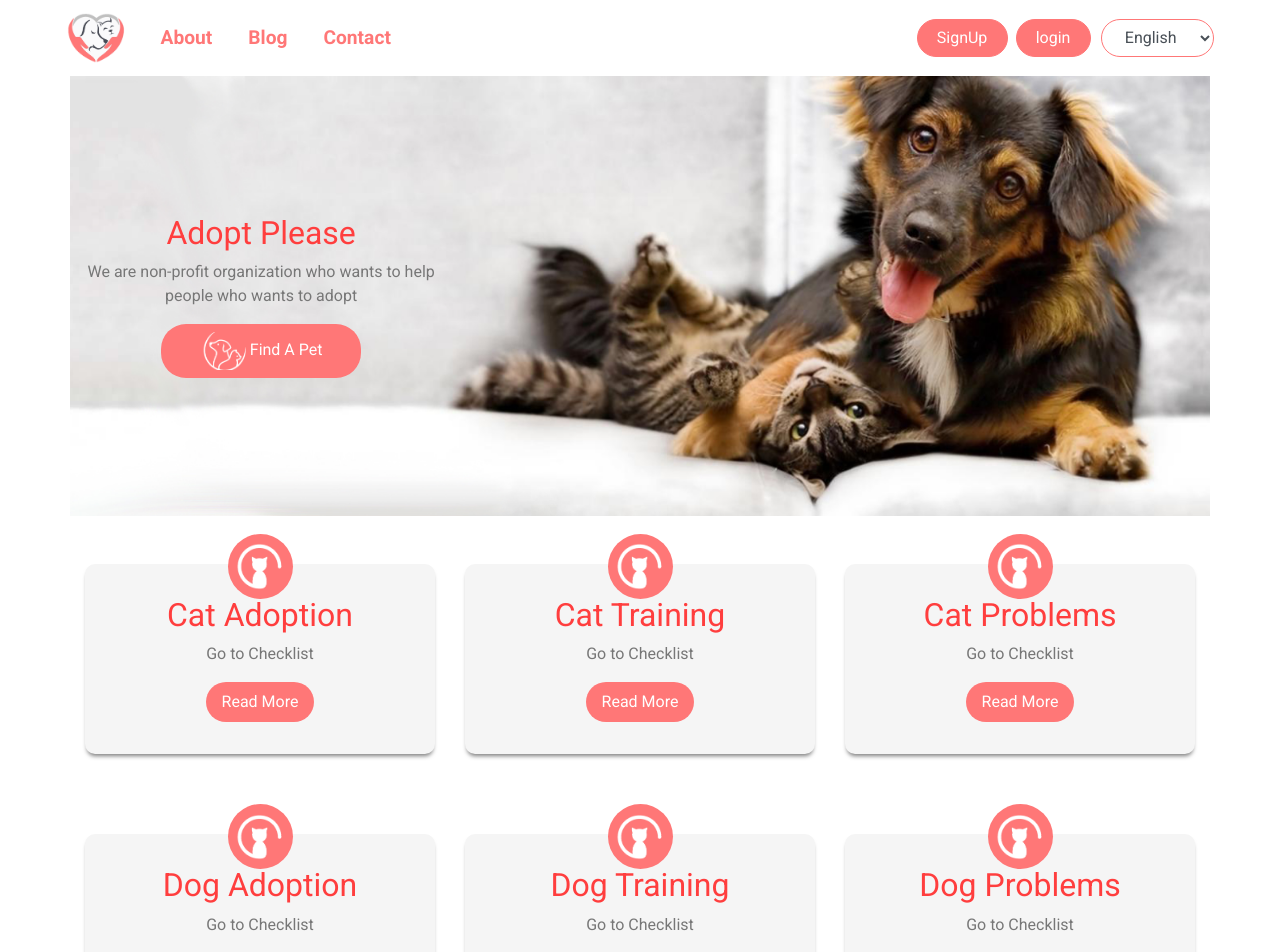
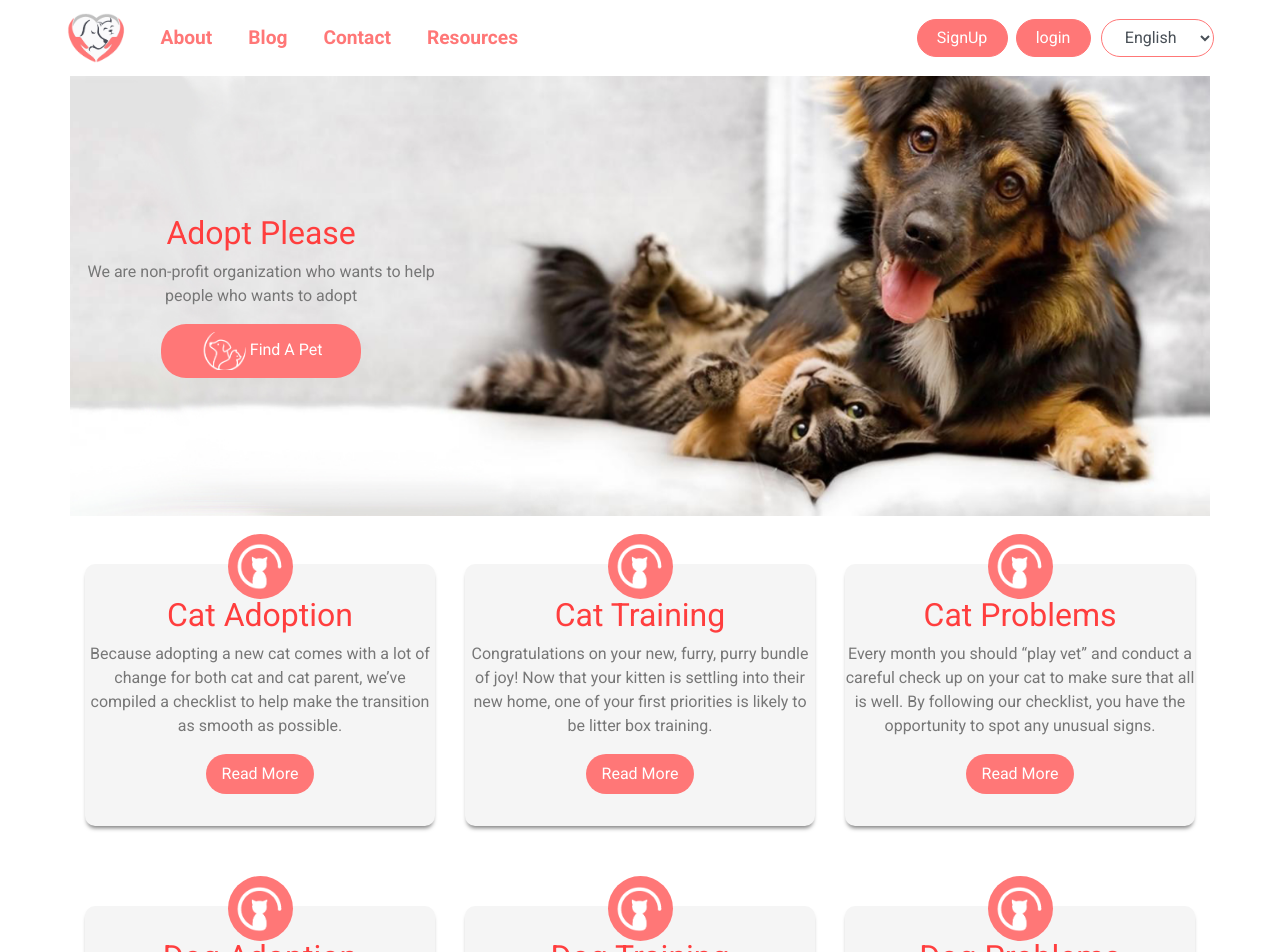
Before and after one commit to ReCoded-Org/capstone-turkey-animal-adoption, a React (Create React App) app: page /resources in a window 1280 px wide. Shown: the top 952 px of the page. Built offline with nearby package versions, Linux system fonts and the light colour scheme; the HTML template or start-up script is replaced by a standard one.

Commit message:
Build: new content also new tab feature

```diff
--- a/src/App.js
+++ b/src/App.js
@@ -11,7 +11,7 @@ function App() {
     <Router>
       <Route path="/" component={NavBar} />
       <Route exact path="/" component={Homepage} />
-      <Route exact path="/resources" component={ResourcesPage} />
+      <Route path="/resources" component={ResourcesPage} />
     </Router>
   );
 }
--- a/src/components/CheckList/CheckList.js
+++ b/src/components/CheckList/CheckList.js
@@ -12,7 +12,7 @@ const Checklist = ({ text, title, link }) => {
         </div>
         <h2>{title}</h2>
         <p className="checkListText">{text}</p>
-        <a href={link}>
+        <a href={link} target="_blank">
           <button className="checkListButton">Read More</button>
         </a>
       </div>
--- a/src/components/NavBar/NavBar.js
+++ b/src/components/NavBar/NavBar.js
@@ -32,6 +32,9 @@ function NavBar() {
             <NavLink to="/contact" className="nav-link navLink">
               Contact
             </NavLink>
+            <NavLink to="/resources" className="nav-link navLink">
+              Resources
+            </NavLink>
           </Nav>
           <Button>SignUp</Button>
           <Button onClick={() => setShowLogin(true)} className="ml-2">
--- a/src/pages/resourcespage/ResourcesData.js
+++ b/src/pages/resourcespage/ResourcesData.js
@@ -1,39 +1,39 @@
 export const data = [
   {
-    text: "Go to Checklist",
+    text: "Because adopting a new cat comes with a lot of change for both cat and cat parent, we’ve compiled a checklist to help make the transition as smooth as possible.",
     title: "Cat Adoption",
     link:
       "https://www.petfinder.com/pet-adoption/cat-adoption/cat-adoption-checklist/",
     id: "catAdoption",
   },
   {
-    text: "Go to Checklist",
+    text: "Congratulations on your new, furry, purry bundle of joy! Now that your kitten is settling into their new home, one of your first priorities is likely to be litter box training.",
     title: "Cat Training",
     link: "https://www.petfinder.com/cats/cat-behavior-and-training/",
     id: "catTraining",
   },
   {
-    text: "Go to Checklist",
+    text: "Every month you should “play vet” and conduct a careful check up on your cat to make sure that all is well. By following our checklist, you have the opportunity to spot any unusual signs.",
     title: "Cat Problems",
-    link: "https://www.petfinder.com/cats/cat-problems/",
+    link: "https://www.purina.com.au/kittens/health/checklist#.YSdaGI4zZPY",
     id: "catProblem",
   },
   {
-    text: "Go to Checklist",
+    text: "You are embarking on a wonderful and rewarding relationship. We’ve compiled a checklist to help make the transition as smooth as possible.",
     title: "Dog Adoption",
     link: "https://www.petfinder.com/pet-adoption/dog-adoption/",
     id: "dogAdoption",
   },
   {
-    text: "Go to Checklist",
+    text: "Dogs, young or old, love to learn. Include a reward and these four basic rules and you’ve got a recipe for successful dog tricks!",
     title: "Dog Training",
     link: "https://www.petfinder.com/dogs/dog-training/",
     id: "dogTraining",
   },
   {
-    text: "Go to Checklist",
+    text: "To help prevent health concerns in your dog, it’s a good idea to get into the habit of checking your dog regularly for any changes or signs of illness.",
     title: "Dog Problems",
-    link: "https://www.petfinder.com/dogs/dog-problems/",
+    link: "https://www.purina.com.au/dogs/health/checklist#.YSdXnY4zZPY",
     id: "dogProblem",
   },
 ];
```
